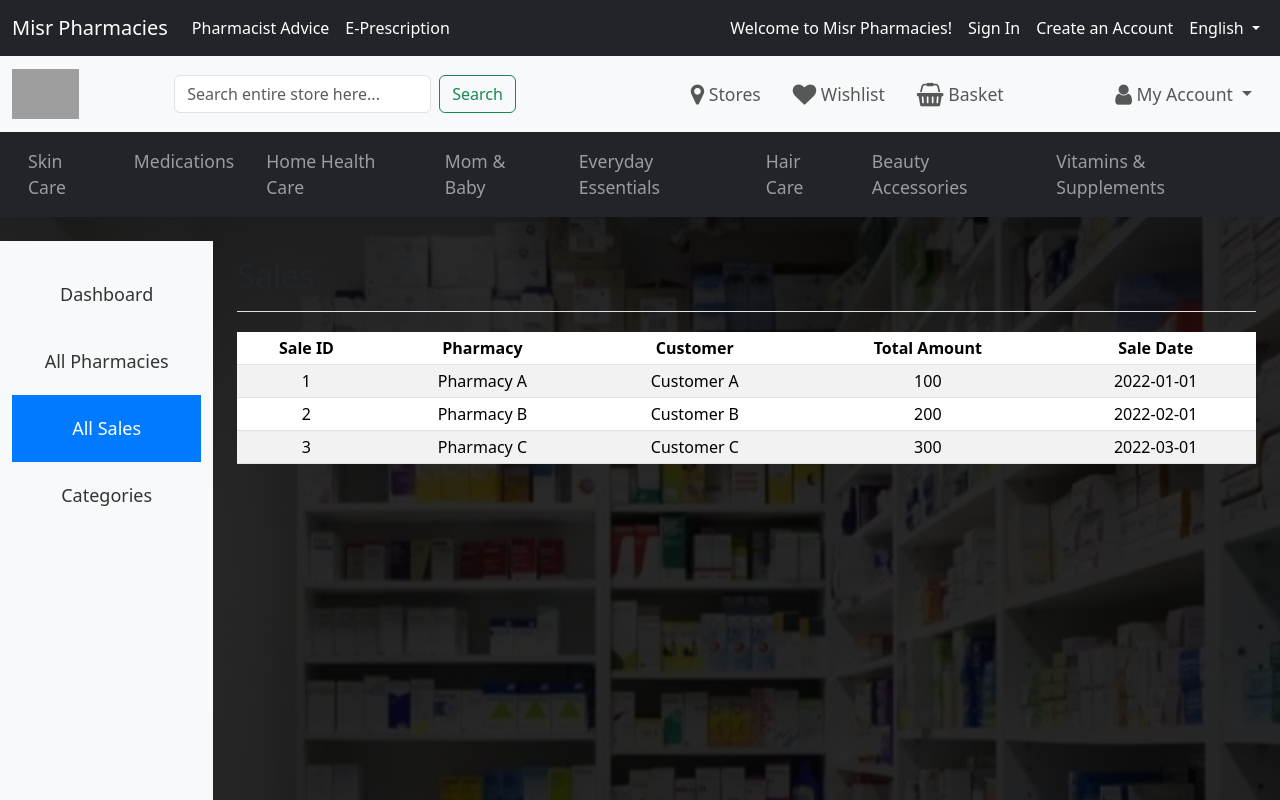
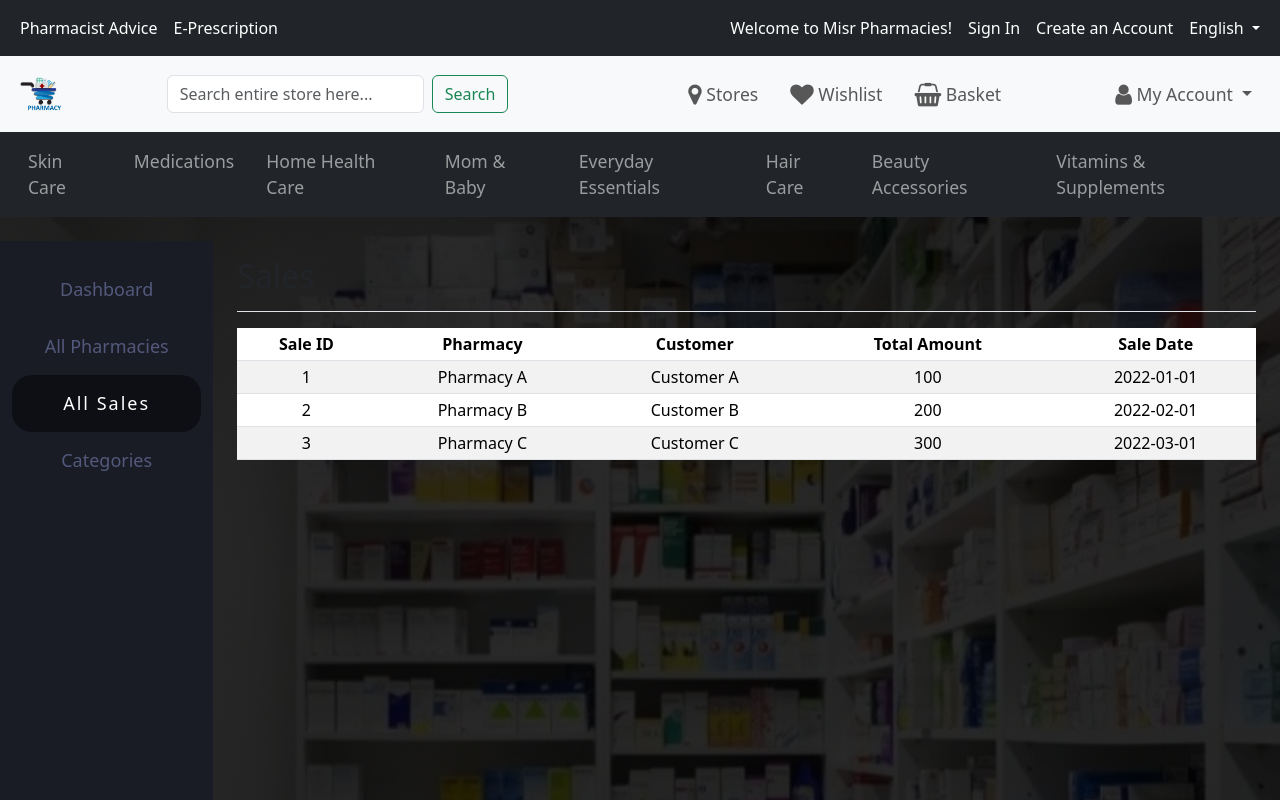
Before and after one commit to EL-OMDA-SULTAN/MyPharmacy, an Angular app: page /sales in a window 1280 px wide. Shown: the top 800 px of the page. Built offline with nearby package versions, Linux system fonts and the light colour scheme; grey boxes are pictures that could not be loaded.

Commit message:
some changes in design

```diff
--- a/src/app/categories/categories.component.css
+++ b/src/app/categories/categories.component.css
@@ -1,7 +1,3 @@
-.table-responsive {
-  margin-top: 20px;
-}
-
 /* Custom styles for the dashboard */
 
 .container-fluid {
@@ -21,6 +17,8 @@
 }
 .card {
   border: none;
+  background-color: #2a2e3a !important;
+  color: white;
 }
 
 .card-title {
@@ -28,27 +26,36 @@
   text-align: center;
 }
 
+.card-text {
+  font-size: 1.5rem;
+  font-weight: bold;
+  text-align: center;
+}
+
 .sidebar {
-  background-color: #f8f9fa;
+  background-color: #191c24 !important;
   height: 100vh;
   padding-top: 20px;
 }
 
 .sidebar .nav-link {
-  color: #333;
-  padding: 20px 0;
+  color: #53597c !important;
+  padding: 15px 0;
+  border-radius: 20px;
   text-align: center;
   font-size: 18px;
   font-weight: 500;
 }
 
 .sidebar .nav-link.active {
-  background-color: #007bff;
+  background-color: #0e0f14;
+  color: white !important;
+  letter-spacing: 2px;
 
   color: #fff;
 }
 
 .sidebar .nav-link:hover {
-  background-color: #007bff;
+  background-color: #0e0f14;
   color: #fff;
 }
--- a/src/app/forgot-password/forgot-password.component.css
+++ b/src/app/forgot-password/forgot-password.component.css
@@ -1,7 +1,8 @@
 .forgot-password-container {
   margin: 100px auto;
   padding: 20px;
-  background: #dedede;
+  color: white;
+  background: #191c24;
   border-radius: 10px;
   box-shadow: 0 0 10px rgba(0, 0, 0, 0.1);
   animation: fadeIn 1s ease-in-out;
@@ -15,7 +16,12 @@
   font-weight: bold;
 }
 .form-control {
-  background-color: rgba(255, 255, 255, 0.8);
+  background-color: #2a3038;
+}
+
+.form-control:focus{
+  box-shadow: none;
+  border-color:green ;
 }
 
 .invalid-feedback {
@@ -32,10 +38,11 @@
   font-size: 20px;
   margin-left: 15px;
   text-align: center;
-  border: 1px solid #121212;
+  border: 1px solid white;
   padding: 10px;
   border-radius: 5px;
-  background-color: #d9d7d7;
+  color: white;
+  background: #191c24;
 }
 
 @keyframes fadeIn {
--- a/src/app/header/header.component.html
+++ b/src/app/header/header.component.html
@@ -1,6 +1,6 @@
 <nav class="navbar navbar-expand-lg navbar-dark bg-dark">
     <div class="container-fluid">
-      <a class="navbar-brand" href="#">Misr Pharmacies</a>
+      <!-- <a class="navbar-brand" routerLink="/home"><img src="../../assets/logo.png" alt="" width="100" height="50"></a> -->
       <button class="navbar-toggler" type="button" data-bs-toggle="collapse" data-bs-target="#navbarNav" aria-controls="navbarNav" aria-expanded="false" aria-label="Toggle navigation">
         <span class="navbar-toggler-icon"></span>
       </button>
--- a/src/app/login/login.component.css
+++ b/src/app/login/login.component.css
@@ -1,9 +1,10 @@
 
 .login-container {
-  max-width: 400px;
+  max-width: 450px;
   margin: 100px auto;
   padding: 20px;
-  background: #f9f9f9;
+  color: white;
+  background: #191c24;
   border-radius: 10px;
   box-shadow: 0 0 10px rgba(0, 0, 0, 0.1);
   animation: fadeIn 1s ease-in-out;
@@ -25,6 +26,12 @@
   width: 100%;
   padding: 10px;
   margin-top: 5px;
+  background-color: #2a3038;
+}
+
+.form-control:focus{
+  box-shadow: none;
+  border-color:green ;
 }
 
 .is-invalid {
--- a/src/app/login/login.component.html
+++ b/src/app/login/login.component.html
@@ -1,7 +1,7 @@
 <div class="login-container">
   <form [formGroup]="loginForm" (ngSubmit)="onSubmit()">
     <h2>Login</h2>
-    <div class="form-group">
+    <div class="form-group mb-4">
       <label for="email">Email</label>
       <input type="email" id="email" formControlName="email" class="form-control">
       <div class="error text-danger" *ngIf="f['email'].touched && f['email'].invalid" >
@@ -10,7 +10,7 @@
       </div>
     </div>
 
-    <div class="form-group">
+    <div class="form-group mb-4">
       <label for="password">Password</label>
       <input type="password" id="password" formControlName="password" class="form-control">
       <div class="error text-danger" *ngIf="f['password'].touched && f['password'].invalid">
--- a/src/app/register/register.component.css
+++ b/src/app/register/register.component.css
@@ -1,7 +1,8 @@
 .register-container {
   margin: 10px auto;
   padding: 20px;
-  background: #afaeae;
+  color: white;
+  background: #191c24;
   border-radius: 10px;
   box-shadow: 0 0 10px rgba(0, 0, 0, 0.1);
   animation: fadeIn 1s ease-in-out;
@@ -30,7 +31,11 @@
 }
 
 .form-control {
-  background-color: rgba(255, 255, 255, 0.8);
+ background-color: #2a3038;
+}
+.form-control:focus{
+  box-shadow: none;
+  border-color:green ;
 }
 
 .invalid-feedback {
--- a/src/app/sales/sales.component.css
+++ b/src/app/sales/sales.component.css
@@ -17,6 +17,8 @@
 }
 .card {
   border: none;
+  background-color: #2a2e3a !important;
+  color: white;
 }
 
 .card-title {
@@ -24,31 +26,36 @@
   text-align: center;
 }
 
+.card-text {
+  font-size: 1.5rem;
+  font-weight: bold;
+  text-align: center;
+}
+
 .sidebar {
-  background-color: #f8f9fa;
+  background-color: #191c24 !important;
   height: 100vh;
   padding-top: 20px;
 }
 
 .sidebar .nav-link {
-  color: #333;
-  padding: 20px 0;
+  color: #53597c !important;
+  padding: 15px 0;
+  border-radius: 20px;
   text-align: center;
   font-size: 18px;
   font-weight: 500;
 }
 
 .sidebar .nav-link.active {
-  background-color: #007bff;
+  background-color: #0e0f14;
+  color: white !important;
+  letter-spacing: 2px;
 
   color: #fff;
 }
 
 .sidebar .nav-link:hover {
-  background-color: #007bff;
+  background-color: #0e0f14;
   color: #fff;
 }
-
-.table-responsive {
-  margin-top: 20px;
-}
--- a/src/app/show-pharmacies/show-pharmacies.component.css
+++ b/src/app/show-pharmacies/show-pharmacies.component.css
@@ -17,6 +17,8 @@
 }
 .card {
   border: none;
+  background-color: #2a2e3a !important;
+  color: white;
 }
 
 .card-title {
@@ -25,26 +27,29 @@
 }
 
 .sidebar {
-  background-color: #f8f9fa;
+  background-color: #191c24 !important;
   height: 100vh;
   padding-top: 20px;
 }
 
 .sidebar .nav-link {
-  color: #333;
-  padding: 20px 0;
+  color: #53597c !important;
+  padding: 15px 0;
+  border-radius: 20px;
   text-align: center;
   font-size: 18px;
   font-weight: 500;
 }
 
 .sidebar .nav-link.active {
-  background-color: #007bff;
+  background-color: #0e0f14;
+  color: white !important;
+  letter-spacing: 2px;
 
   color: #fff;
 }
 
 .sidebar .nav-link:hover {
-  background-color: #007bff;
+  background-color: #0e0f14;
   color: #fff;
 }
--- a/src/app/super-admin-dashboard/super-admin-dashboard.component.css
+++ b/src/app/super-admin-dashboard/super-admin-dashboard.component.css
@@ -15,9 +15,50 @@
     transform: translateY(0);
   }
 }
+
 .card {
-  border: none;
+  color: white;
+  background-color: #2a2e3a !important;
+    border-radius: 5px;
+    -webkit-box-shadow: 0 1px 2.94px 0.06px rgba(4,26,55,0.16);
+    box-shadow: 0 1px 2.94px 0.06px rgba(4,26,55,0.16);
+    border: none;
+    margin-bottom: 30px;
+    -webkit-transition: all 0.3s ease-in-out;
+    transition: all 0.3s ease-in-out;
 }
+.card .card-block {
+    padding: 25px;
+}
+
+.order-card i {
+    font-size: 26px;
+}
+
+.f-left {
+    float: left !important;
+}
+
+.f-right {
+  float: right !important;
+}
+
+.bg-c-blue {
+    background: linear-gradient(45deg,#2c7dd9,#5c9ae1);
+}
+
+.bg-c-green {
+    background: linear-gradient(45deg,#22b497,#41c5aa);
+}
+
+.bg-c-yellow {
+    background: linear-gradient(45deg,#dc9735,#e2ae65);
+}
+
+.bg-c-pink {
+    background: linear-gradient(45deg,#cd3e56,#d46476);
+}
+
 
 .card-title {
   margin-bottom: 20px;
@@ -31,26 +72,29 @@
 }
 
 .sidebar {
-  background-color: #f8f9fa;
+  background-color: #191c24 !important;
   height: 100vh;
   padding-top: 20px;
 }
 
 .sidebar .nav-link {
-  color: #333;
-  padding: 20px 0;
+  color: #53597c !important;
+  padding: 15px 0;
+  border-radius: 20px;
   text-align: center;
   font-size: 18px;
   font-weight: 500;
 }
 
 .sidebar .nav-link.active {
-  background-color: #007bff;
+  background-color: #0e0f14;
+  color: white !important;
+  letter-spacing: 2px;
 
   color: #fff;
 }
 
 .sidebar .nav-link:hover {
-  background-color: #007bff;
+  background-color: #0e0f14;
   color: #fff;
 }
--- a/src/app/super-admin-dashboard/super-admin-dashboard.component.html
+++ b/src/app/super-admin-dashboard/super-admin-dashboard.component.html
@@ -34,11 +34,50 @@
 
     <!-- Main Content -->
     <main class="col-md-9 ms-sm-auto col-lg-10 px-md-4">
-      <div
-        class="d-flex justify-content-between flex-wrap flex-md-nowrap align-items-center pt-3 pb-2 mb-3 border-bottom">
+      <div class="d-flex justify-content-between flex-wrap flex-md-nowrap align-items-center pt-3 pb-2 mb-3 border-bottom">
         <h1 class="h2 text-light">Dashboard</h1>
       </div>
       <div class="row">
+        <div class="col-md-4 col-xl-3">
+          <div class="card bg-c-green order-card">
+            <div class="card-block">
+              <h6 class="m-b-20">Orders Received</h6>
+              <h2 class="text-right"><i class="fa fa-cart-plus f-left"></i><span class="f-right">486</span></h2><br><br>
+              <p class="m-b-0">Completed Orders<span class="f-right">351</span></p>
+            </div>
+          </div>
+        </div>
+
+        <div class="col-md-4 col-xl-3">
+          <div class="card bg-c-blue order-card">
+            <div class="card-block">
+              <h6 class="m-b-20">Number of Pharmacies</h6>
+              <h2 class="text-right mt-5"><i class="fa fa-rocket f-left "></i><span class="f-right">486</span></h2><br><br>
+              <!-- <p class="m-b-0">Completed Orders<span class="f-right">351</span></p> -->
+            </div>
+          </div>
+        </div>
+
+        <div class="col-md-4 col-xl-3">
+          <div class="card bg-c-pink order-card">
+            <div class="card-block">
+              <h6 class="m-b-20">Number of Customers</h6>
+              <h2 class="text-right mt-5"><i class="fa fa-refresh  f-left "></i><span class="f-right">486</span></h2><br><br>
+              <!-- <p class="m-b-0">Completed Orders<span class="f-right">351</span></p> -->
+            </div>
+          </div>
+        </div>
+
+        <div class="col-md-4 col-xl-3">
+          <div class="card bg-c-yellow order-card">
+            <div class="card-block">
+              <h6 class="m-b-20">Sales</h6>
+              <h2 class="text-right mt-5"><i class="fa fa-credit-card  f-left "></i><span class="f-right">486</span></h2><br><br>
+              <!-- <p class="m-b-0">Completed Orders<span class="f-right">351</span></p> -->
+            </div>
+          </div>
+        </div>
+
         <div class="col-md-6 col-lg-3 mb-4" ><!--*ngIf="dashboardData"-->
           <div class="card shadow-sm">
             <div class="card-body">
```
Also changed, not shown: src/app/register/register.component.html (+8 -8 lines), src/assets/logo.png (added).
